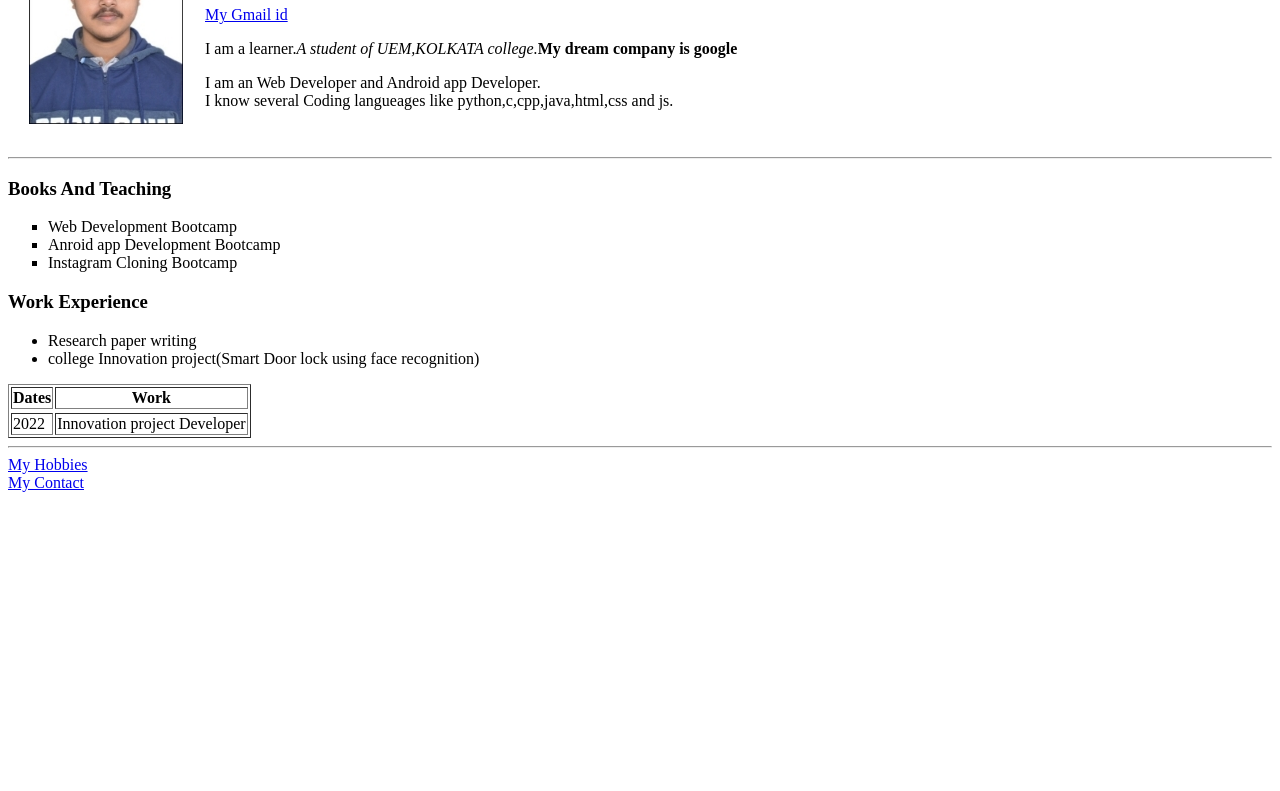
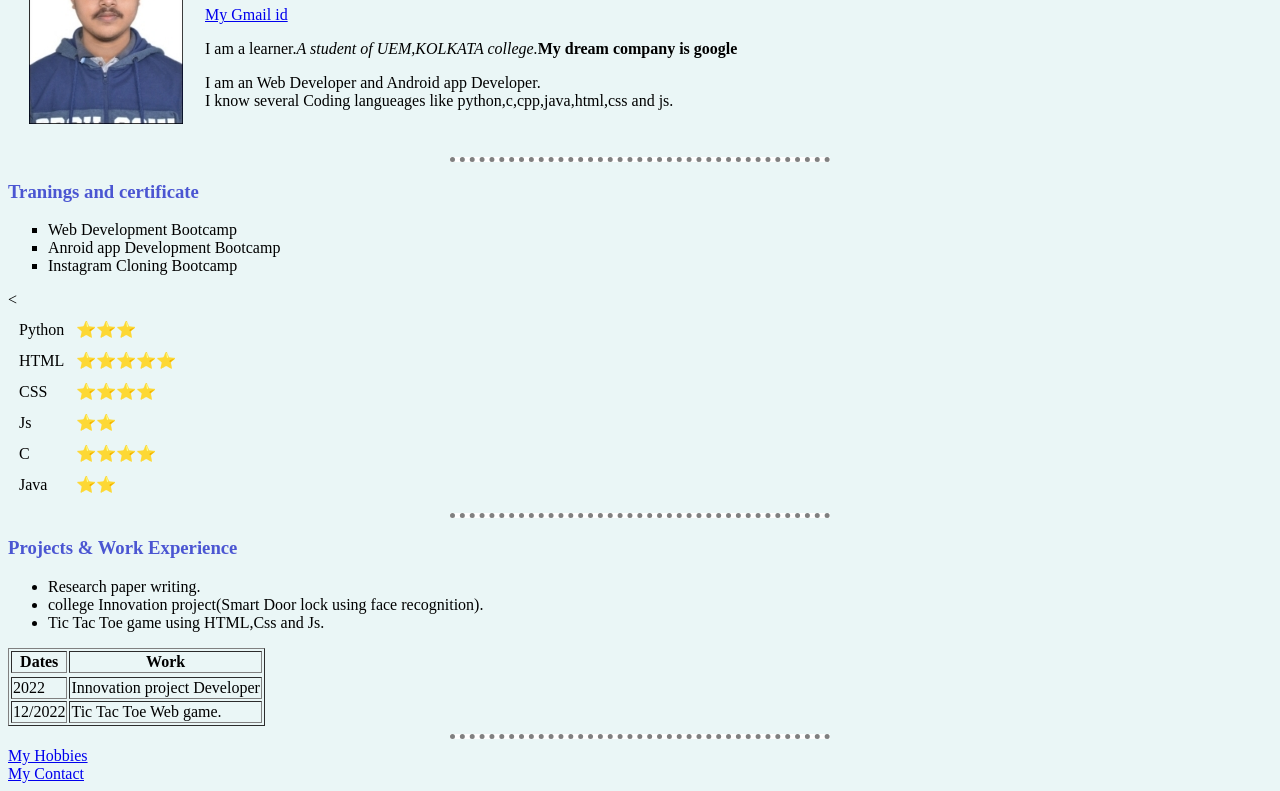
Before and after one commit to Dpro2003/cv, a plain HTML site: page index.html in a window 1280 px wide. Shown: the part 104-895 px from the top of the page. Before the commit the page ends 800 px from the top, so only its background shows below. Drawn offline with Linux system fonts and the light colour scheme.

Commit message:
Update index.html

```diff
--- a/index.html
+++ b/index.html
@@ -3,6 +3,26 @@
 <head>
   <meta charset="utf-8">
   <title>Welcome To My Personal Site</title>
+<style >
+body{
+  background-color:  #EAF6F6;
+}
+hr{
+  background-color:white;
+  border-style:dotted none none;
+  width: 30%;
+  border-color: grey;
+  border-width: 5px;
+
+
+}
+h1{
+  color:#4B56D2;
+}
+h3{
+  color:#4B56D2;
+}
+</style>
 </head>
 <body>
   <table cellspacing="20">
@@ -18,22 +38,54 @@
       </td>
     </tr>
   </table>
-  <hr>
-  <h3>Books And Teaching</h3>
+  <hr style="background-color:white">
+  <h3>Tranings and certificate</h3>
   <ul style="list-style-type:square;" >
     <li>Web Development Bootcamp</li>
     <li>Anroid app Development Bootcamp</li>
     <li>Instagram Cloning Bootcamp</li>
   </ul>
-<h3>Work Experience </h3>
+  <
+  <table cellspacing="10">
+        <tr>
+          <td>Python</td>
+          <td>⭐️⭐️⭐️</td>
+        </tr>
+        <tr>
+          <td>HTML</td>
+          <td>⭐️⭐️⭐️⭐️⭐️</td>
+        </tr>
+        <tr>
+          <td>CSS</td>
+          <td>⭐️⭐️⭐️⭐️</td>
+        </tr>
+        <tr>
+          <td>Js</td>
+          <td>⭐️⭐️</td>
+
+        </tr>
+        <tr>
+          <td>C</td>
+          <td>⭐️⭐️⭐️⭐️</td>
+        </tr>
+        <tr>
+          <td>Java</td>
+          <td>⭐️⭐️</td>
+        </tr>
+      </table>
+  <hr>
+<h3>Projects & Work Experience </h3>
  <p>
    <ul>
      <li>
-       Research paper writing
+       Research paper writing.
      </li>
+
      <li>
-       college Innovation project(Smart Door lock using face recognition)
+       college Innovation project(Smart Door lock using face recognition).
      </li>
+     <li>Tic Tac Toe game using HTML,Css and Js.</li>
+
    </ul>
  </p>
 
@@ -50,6 +102,11 @@
       2022
       </td>
       <td>  Innovation project Developer</td>
+
+    </tr>
+    <tr>
+      <td>12/2022</td>
+      <td>Tic Tac Toe Web game.</td>
     </tr>
 
 
```
